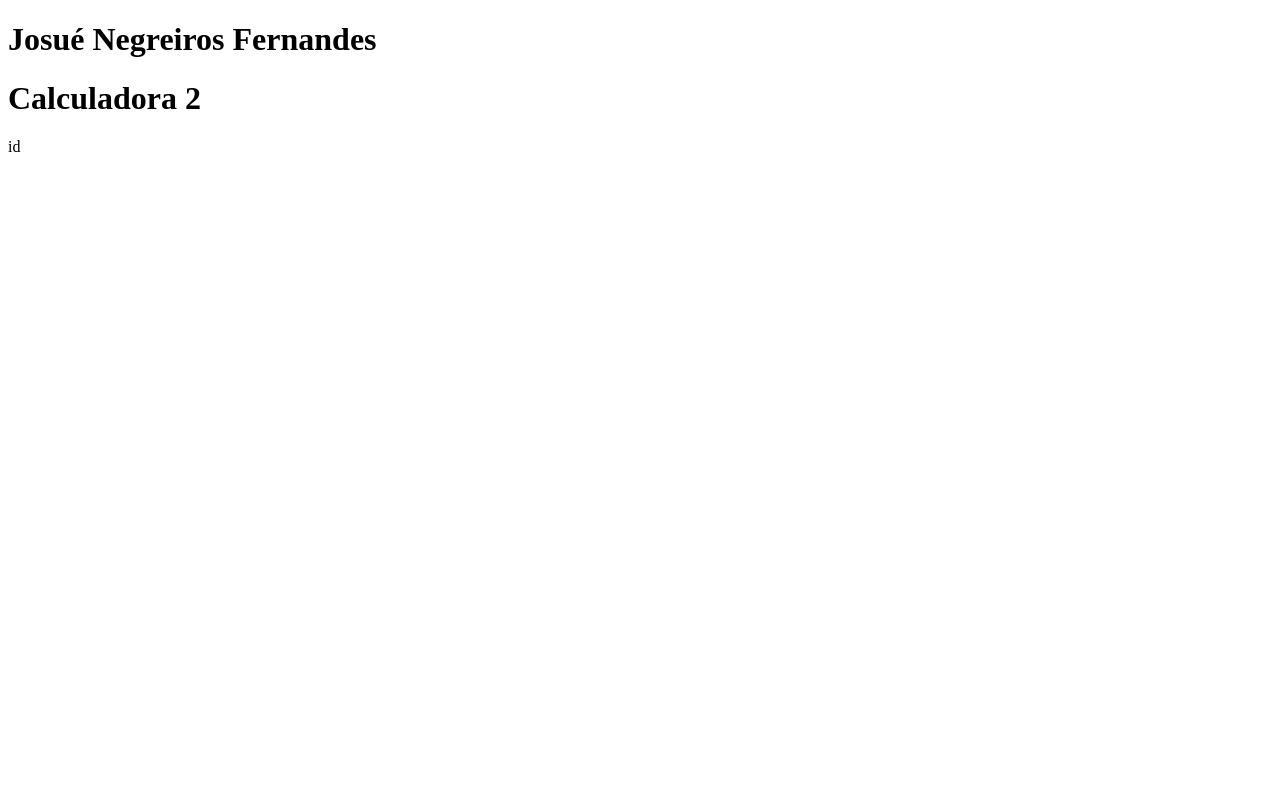
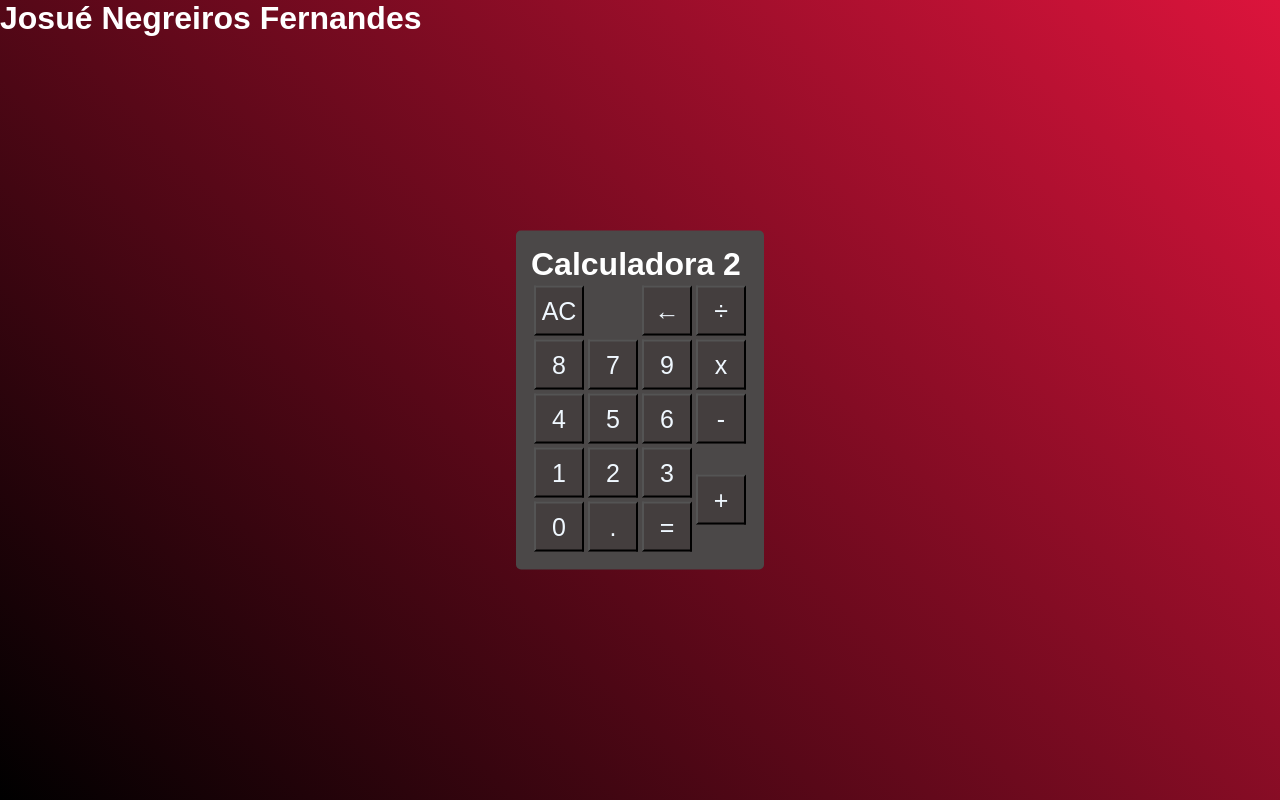
Before and after one commit to Yacovlev/Lesson-JavaScript, a plain HTML site: page Prática com HTML - CSS - JS/Calculadoras/Calculadora 2/index.html in a window 1280 px wide. Drawn offline with Linux system fonts and the light colour scheme.

Commit message:
Atualização de exercício

```diff
--- a/Prática com HTML - CSS - JS/Calculadoras/Calculadora 2/index.html
+++ b/Prática com HTML - CSS - JS/Calculadoras/Calculadora 2/index.html
@@ -6,14 +6,47 @@
     <meta name="viewport" content="width=device-width, initial-scale=1.0">
     <title>Calculadora 2</title>
     <link rel="stylesheet" href="style.css">
-    <script src=""></script>
+    <script src="script.js"></script>
 </head>
 <body>
     <div class="fundo">
         <h1>Josué Negreiros Fernandes</h1>
         <div class="calculadora">
             <h1>Calculadora 2</h1>
-            <p>id</p>
+            <p id="resultado"></p>
+            <table>
+              <tr>
+                <td colspan="2"><button class="botao">AC</button></td>
+                  <td><button class="botao">←</button></td>
+                <td><button class="botao">÷</button></td>
+            </tr>
+            <tr>
+                <td><button class="botao">8</button></td>
+                <td><button class="botao">7</button></td>
+                <td><button class="botao">9</button></td>
+                <td><button class="botao">x</button></td>
+            </tr>
+            <tr>
+                <td><button class="botao">4</button></td>
+                <td><button class="botao">5</button></td>
+                <td><button class="botao">6</button></td>
+                <td><button class="botao">-</button></td>
+
+            </tr>
+            <tr>
+                <td><button class="botao">1</button></td>
+                <td><button class="botao">2</button></td>
+                <td><button class="botao">3</button></td>
+                <td rowspan="2"><button class="botao">+</button></td>
+
+            </tr>
+            <tr>
+                <td><button class="botao">0</button></td>
+                <td><button class="botao">.</button></td>
+                <td><button class="botao">=</button></td>
+            </tr>
+            </table>
+
         </div>
     </div>
 </body>
--- a/Prática com HTML - CSS - JS/Calculadoras/Calculadora 2/style.css
+++ b/Prática com HTML - CSS - JS/Calculadoras/Calculadora 2/style.css
@@ -0,0 +1,33 @@
+*{
+    margin: 0;
+    padding: 0;
+}
+
+.fundo{
+    background-image: linear-gradient(45deg, black, crimson);
+    color: white;
+    height: 100vh;
+    font-family: Arial, Helvetica, sans-serif;
+}
+.calculadora{
+    position: absolute;
+    background-color: rgb(75, 72, 72);
+    top: 50%;
+    left: 50%;
+    transform: translate(-50%, -50%);
+    border-radius: 5px;
+    padding: 15px;
+}
+
+.botao{
+    width: 50px;
+    height: 50px;
+    font-size: 25px;
+    margin: 1px;
+    cursor: pointer;
+    background-color: rgb(68, 62, 62);
+    color: aliceblue;
+}
+.botao:hover{
+    background-color: rgb(51, 43, 43);
+}
```
